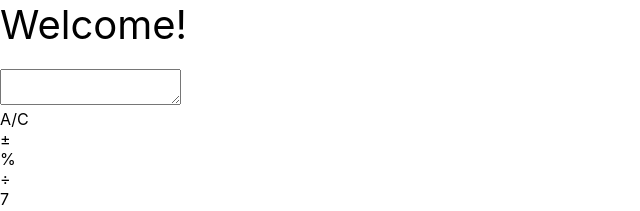
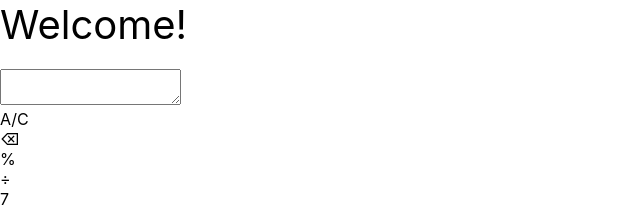
Before and after one commit to BigButovskyi/ReactCalculator, a React app: page / in a window 1280 px wide. Shown: the top 211 px of the page, without its empty margins (0-640 px from the left). Built offline with nearby package versions, Linux system fonts and the light colour scheme.

Commit message:
1) set robotic font to calculator 2) expression is ready without deep tests 3) some stylish additions

```diff
--- a/src/components/Calculator/Calculator.js
+++ b/src/components/Calculator/Calculator.js
@@ -4,13 +4,129 @@ import ExpressionArea from "./ExpressionArea/ExpressionArea";
 import MathControls from "./MathButtons/MathControls";
 
 export default class Calculator extends Component {
+    state = {
+        mathOperations: [
+            [
+                {
+                    name: "A/C",
+                    type: "strict"
+                }, {
+                name: "⌫",
+                type: "operation"
+            }, {
+                name: "%",
+                type: "operation"
+            }, {
+                name: "÷",
+                type: "operation"
+            }
+            ], [
+                {
+                    name: "7",
+                    type: "number"
+                }, {
+                    name: "8",
+                    type: "number"
+                }, {
+                    name: "9",
+                    type: "number"
+                }, {
+                    name: "×",
+                    type: "operation"
+                }
+            ], [
+                {
+                    name: "4",
+                    type: "number"
+                }, {
+                    name: "5",
+                    type: "number"
+                }, {
+                    name: "6",
+                    type: "number"
+                }, {
+                    name: "-",
+                    type: "operation"
+                }
+            ], [
+                {
+                    name: "1",
+                    type: "number"
+                }, {
+                    name: "2",
+                    type: "number"
+                }, {
+                    name: "3",
+                    type: "number"
+                }, {
+                    name: "+",
+                    type: "operation"
+                }
+            ], [
+                {
+                    name: "0",
+                    type: "number"
+                }, {
+                    name: ".",
+                    type: "number"
+                }, {
+                    name: "00",
+                    type: "number"
+                }, {
+                    name: "=",
+                    type: "strict"
+                }
+            ]
+        ],
+        counter: 0,
+        expression: []
+    };
+
+    handleClick = (symbol) => {
+        let temporaryExpression = [...this.state.expression];
+        switch (symbol) {
+            case "⌫":
+                temporaryExpression.pop();
+                break;
+            case "A/C":
+                temporaryExpression = [];
+                break;
+            default:
+                temporaryExpression.push(symbol);
+        }
+
+        this.setState({
+            expression: temporaryExpression
+        });
+    };
+
+    submitAnswer = () => {
+        if (this.state.expression.length !== 0) {
+            let expression = this.state.expression.join("");
+            expression = expression.replace("×", "*");
+            expression = expression.replace("÷","/");
+            try {
+                let answer = eval(expression);
+                this.setState({
+                    expression: [answer]
+                });
+            }catch (e) {
+                alert(e.message);
+            }
+
+        }else{
+            alert("Please, type expression!");
+        }
+    };
+
     render() {
         return (
             <div className={classes.Calculator}>
                 <section className={classes.Expression}>
-                    <ExpressionArea/>
+                    <ExpressionArea expression={this.state.expression}/>
                 </section>
-                <MathControls/>
+                <MathControls handleClick={this.handleClick} submitAnswer={this.submitAnswer}
+                              mathOperations={this.state.mathOperations}/>
             </div>
         );
     }
--- a/src/components/Calculator/ExpressionArea/ExpressionArea.css
+++ b/src/components/Calculator/ExpressionArea/ExpressionArea.css
@@ -9,8 +9,9 @@
     resize: none;
     background: black;
     color:white;
-    font-size: 45px;
+    font-size: 60px;
     text-align: right;
+    font-family: Robotic;
 }
 
 .Area:focus{
--- a/src/components/Calculator/ExpressionArea/ExpressionArea.js
+++ b/src/components/Calculator/ExpressionArea/ExpressionArea.js
@@ -3,8 +3,9 @@ import classes from "./ExpressionArea.css";
 
 class ExpressionArea extends Component{
     render() {
+        let expression = this.props.expression.join("");
         return (
-            <textarea className={classes.Area}></textarea>
+            <textarea className={classes.Area} value={expression} readOnly/>
         );
     }
 }
--- a/src/components/Calculator/MathButtons/MathButton/MathButton.css
+++ b/src/components/Calculator/MathButtons/MathButton/MathButton.css
@@ -1,24 +1,26 @@
-.MathButton{
+.MathButton {
     display: flex;
     align-items: center;
     justify-content: center;
     width: 25%;
     height: 100%;
     padding: 0;
-    margin:0;
+    margin: 0;
+    box-shadow: inset 1px 1px darkred;
 }
 
-.strict{
+.strict {
     background: #b10d27;
     font-size: 30px;
 }
 
-.number{
+.number {
     background: cornsilk;
-    font-size: 30px;
+    font-family: Robotic;
+    font-size: 50px;
 }
 
-.operation{
+.operation {
     background: #81b426;
     font-size: 35px;
 }
--- a/src/components/Calculator/MathButtons/MathButton/MathButton.js
+++ b/src/components/Calculator/MathButtons/MathButton/MathButton.js
@@ -5,8 +5,8 @@ class MathButton extends Component{
     render() {
         let btnClass = classes[this.props.type];
         return (
-            <div className={classes.MathButton + " " + btnClass}>
-                <label>{this.props.symbol}</label>
+            <div onClick={() => this.props.handleClick(this.props.symbol)} className={classes.MathButton + " " + btnClass}>
+               {this.props.symbol}
             </div>
         );
     }
--- a/src/components/Calculator/MathButtons/MathControls.css
+++ b/src/components/Calculator/MathButtons/MathControls.css
@@ -2,6 +2,7 @@
     background: orangered;
     width: 100%;
     height: 75%;
+    user-select: none;
 }
 
 .MathSection{
--- a/src/components/Calculator/MathButtons/MathControls.js
+++ b/src/components/Calculator/MathButtons/MathControls.js
@@ -4,87 +4,12 @@ import MathButton from "./MathButton/MathButton";
 
 class MathControls extends Component {
 
-    state = {
-        mathOperations: [
-            [
-                {
-                    name: "A/C",
-                    type: "strict"
-                }, {
-                    name: "±",
-                    type: "operation"
-                }, {
-                    name: "%",
-                    type: "operation"
-                }, {
-                    name: "÷",
-                    type: "operation"
-                }
-            ], [
-                {
-                    name: "7",
-                    type: "number"
-                }, {
-                    name: "8",
-                    type: "number"
-                }, {
-                    name: "9",
-                    type: "number"
-                }, {
-                    name: "×",
-                    type: "operation"
-                }
-            ], [
-                {
-                    name: "4",
-                    type: "number"
-                }, {
-                    name: "5",
-                    type: "number"
-                }, {
-                    name: "6",
-                    type: "number"
-                }, {
-                    name: "-",
-                    type: "operation"
-                }
-            ], [
-                {
-                    name: "1",
-                    type: "number"
-                }, {
-                    name: "2",
-                    type: "number"
-                }, {
-                    name: "3",
-                    type: "number"
-                }, {
-                    name: "+",
-                    type: "operation"
-                }
-            ],[
-                {
-                    name: "0",
-                    type: "number"
-                }, {
-                    name: ".",
-                    type: "number"
-                }, {
-                    name: "00",
-                    type: "number"
-                }, {
-                    name: "=",
-                    type: "strict"
-                }
-            ]
-        ],
-        counter: 0
-    };
 
     render() {
-        const controls = this.state.mathOperations.map((el,i) => {
+        const controls = this.props.mathOperations.map((el,i) => {
             let mathbuttons = el.map((mathElement, mathElIndex) => {
-                return (<MathButton key={mathElement.name + mathElIndex} symbol={mathElement.name} type={mathElement.type}/>);
+                let btnFunction = (mathElement.name === "=")? this.props.submitAnswer:this.props.handleClick;
+                return (<MathButton handleClick={btnFunction} key={mathElement.name + mathElIndex} symbol={mathElement.name} type={mathElement.type}/>);
             });
             return (<section key={"mathsection_" + i} className={classes.MathSection}>{mathbuttons}</section>);
         });
--- a/src/index.css
+++ b/src/index.css
@@ -16,3 +16,8 @@ code {
   font-family: source-code-pro, Menlo, Monaco, Consolas, 'Courier New',
     monospace;
 }
+
+@font-face {
+  font-family: "Robotic";
+  src: local("Robotic"), url("./assets/fonts/robotic.TTF");
+}
--- a/src/index.js
+++ b/src/index.js
@@ -3,6 +3,7 @@ import ReactDOM from 'react-dom';
 import './index.css';
 import App from './App';
 import * as serviceWorker from './serviceWorker';
+import "./assets/fonts/robotic.TTF";
 
 const app = (
     <App/>
```
Also changed, not shown: src/assets/fonts/robotic.TTF (added).
